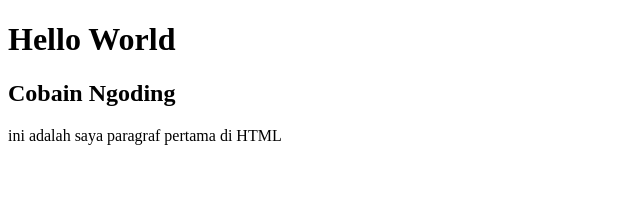
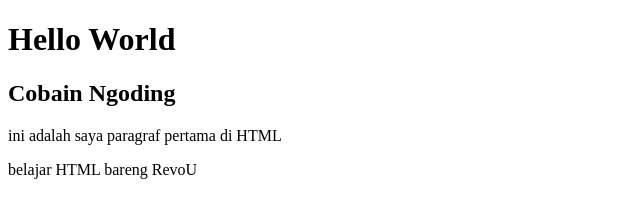
Before and after one commit to renaldihairil/3--Kelas-Revou, a plain HTML site: page index.html in a window 1280 px wide. Shown: the whole page, without its empty margins (0-640 px from the left). Drawn offline with Linux system fonts and the light colour scheme.

Commit message:
tag P ke 2

```diff
--- a/index.html
+++ b/index.html
@@ -9,5 +9,7 @@
     <h1>Hello World</h1>
     <h2>Cobain Ngoding</h2>
     <P>ini adalah saya paragraf pertama di HTML</P>
+
+    <p>belajar HTML bareng RevoU</p>
 </body>
 </html>
```
